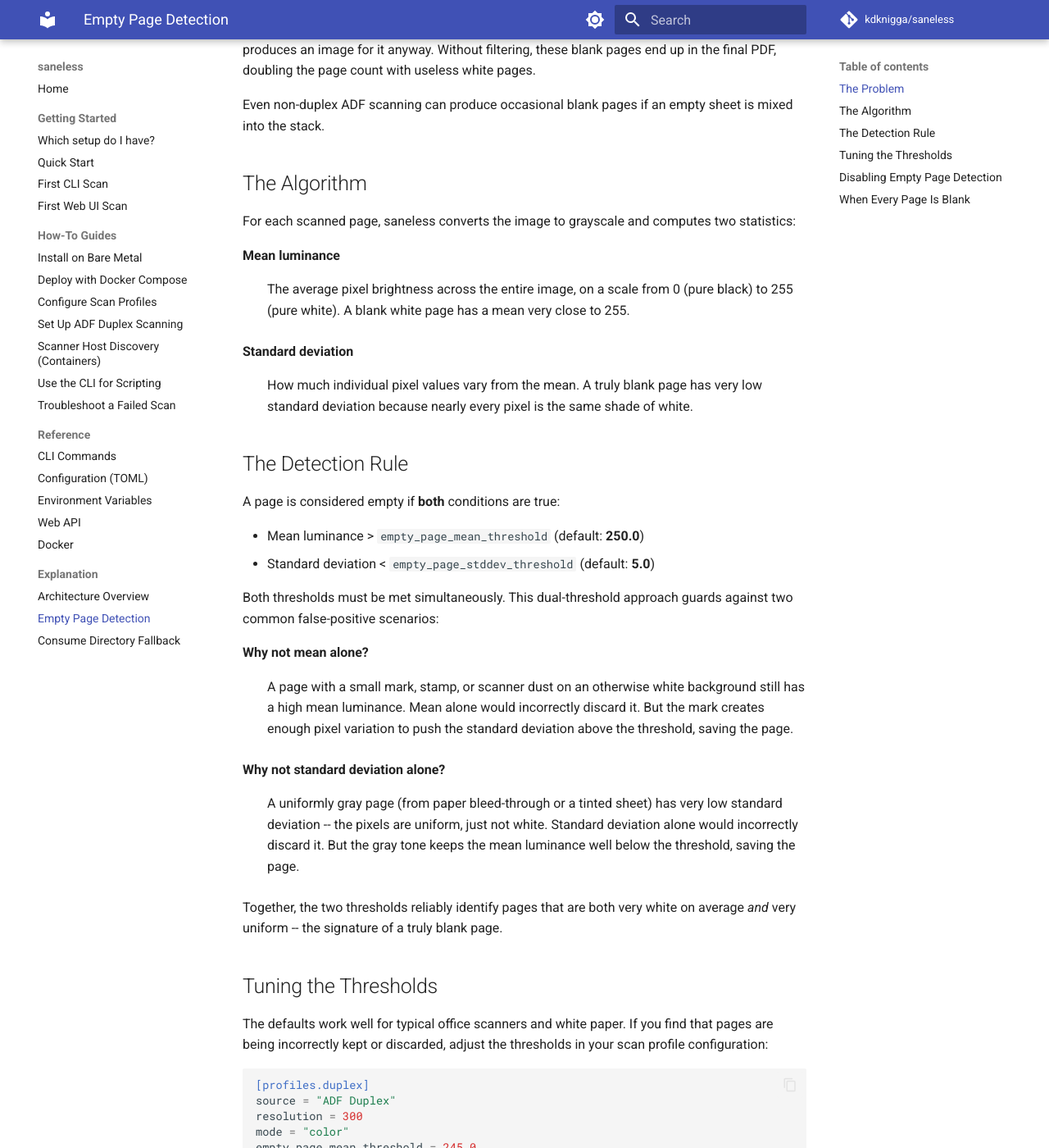
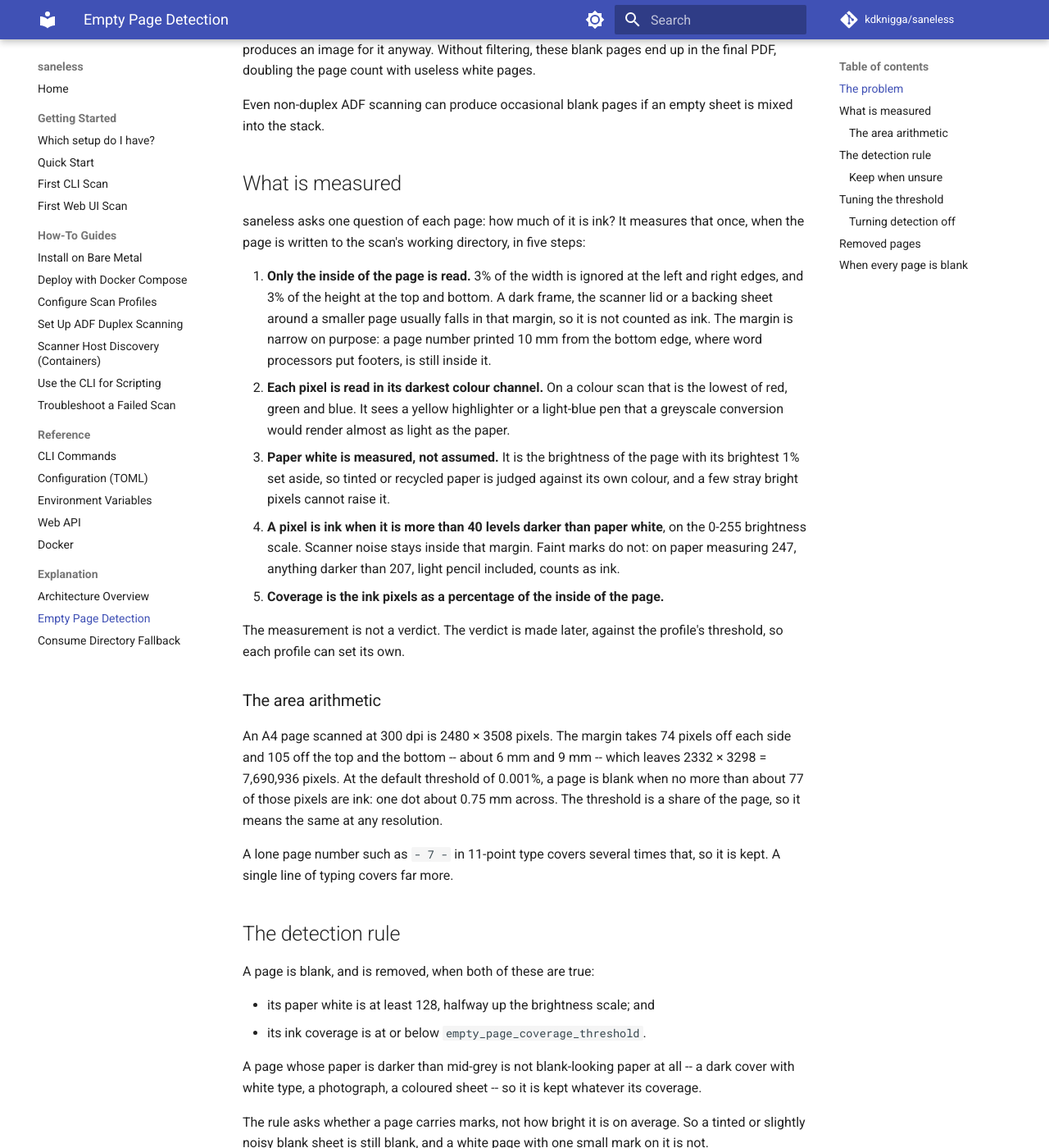
Before and after one commit to kdknigga/saneless, an MkDocs documentation site: the page built from docs/explanation/empty-page-detection.md, in a window 1280 px wide and 1400 px high, scrolled down 234 px. Shown: the whole window at 82% size. Built offline with MkDocs 1.6.1 and Material for MkDocs 9.7.7, drawn with Linux system fonts in a browser that asks for light colours; comment, search, counter and statistics services are not loaded; some of the changed text lies outside the part shown.

Commit message:
docs(41-11): describe the coverage-based blank-page rule
- empty-page-detection.md rewritten for the rule the code applies: the 3%
  inset and its A4 arithmetic, darkest channel, paper white, the 40-level
  ink margin, the paper floor, no dust promise; sections Tuning the
  threshold, Removed pages and When every page is blank (exit 8, PDF kept)
- configure-scan-profiles, set-up-adf-duplex and reference/configuration:
  the removed mean/stddev keys replaced by empty_page_coverage_threshold;
  the #tuning-the-thresholds link updated to #tuning-the-threshold
- troubleshoot-a-failed-scan: the exit-1 all-blank bullet redirects to the
  exit-8 section; exit 7 lists the unreadable-sheet duplex split warning
  (M-02) with the (backs) PDF in sheet order
- doc-truth: the how-to pin rewritten for the coverage direction (prose,
  example below the default, and the real is_blank); new
  test_empty_page_explanation_matches_the_detector derives the key, default,
  trim, percentile, ink margin, floor and the quoted log line from the code;
  no docs page may name a removed key

Co-Authored-By: Claude Opus 5.5 (1M context) <noreply@anthropic.com>
Claude-Session: https://claude.ai/code/session_013CxQxLcnRUSK9XY3SKundu

````diff
--- a/docs/explanation/empty-page-detection.md
+++ b/docs/explanation/empty-page-detection.md
@@ -1,61 +1,75 @@
 # How Empty Page Detection Works
 
-## The Problem
+## The problem
 
 ADF (Automatic Document Feeder) scanners with duplex capability scan both sides of every sheet. When scanning single-sided documents, the back of each page is blank -- but the scanner produces an image for it anyway. Without filtering, these blank pages end up in the final PDF, doubling the page count with useless white pages.
 
 Even non-duplex ADF scanning can produce occasional blank pages if an empty sheet is mixed into the stack.
 
-## The Algorithm
+## What is measured
 
-For each scanned page, saneless converts the image to grayscale and computes two statistics:
+saneless asks one question of each page: how much of it is ink? It measures that once, when the page is written to the scan's working directory, in five steps:
 
-**Mean luminance**
-:   The average pixel brightness across the entire image, on a scale from 0 (pure black) to 255 (pure white). A blank white page has a mean very close to 255.
+1. **Only the inside of the page is read.** 3% of the width is ignored at the left and right edges, and 3% of the height at the top and bottom. A dark frame, the scanner lid or a backing sheet around a smaller page usually falls in that margin, so it is not counted as ink. The margin is narrow on purpose: a page number printed 10 mm from the bottom edge, where word processors put footers, is still inside it.
+2. **Each pixel is read in its darkest colour channel.** On a colour scan that is the lowest of red, green and blue. It sees a yellow highlighter or a light-blue pen that a greyscale conversion would render almost as light as the paper.
+3. **Paper white is measured, not assumed.** It is the brightness of the page with its brightest 1% set aside, so tinted or recycled paper is judged against its own colour, and a few stray bright pixels cannot raise it.
+4. **A pixel is ink when it is more than 40 levels darker than paper white**, on the 0-255 brightness scale. Scanner noise stays inside that margin. Faint marks do not: on paper measuring 247, anything darker than 207, light pencil included, counts as ink.
+5. **Coverage is the ink pixels as a percentage of the inside of the page.**
 
-**Standard deviation**
-:   How much individual pixel values vary from the mean. A truly blank page has very low standard deviation because nearly every pixel is the same shade of white.
+The measurement is not a verdict. The verdict is made later, against the profile's threshold, so each profile can set its own.
 
-## The Detection Rule
+### The area arithmetic
 
-A page is considered empty if **both** conditions are true:
+An A4 page scanned at 300 dpi is 2480 × 3508 pixels. The margin takes 74 pixels off each side and 105 off the top and the bottom -- about 6 mm and 9 mm -- which leaves 2332 × 3298 = 7,690,936 pixels. At the default threshold of 0.001%, a page is blank when no more than about 77 of those pixels are ink: one dot about 0.75 mm across. The threshold is a share of the page, so it means the same at any resolution.
 
-- Mean luminance > `empty_page_mean_threshold` (default: **250.0**)
-- Standard deviation < `empty_page_stddev_threshold` (default: **5.0**)
+A lone page number such as `- 7 -` in 11-point type covers several times that, so it is kept. A single line of typing covers far more.
 
-Both thresholds must be met simultaneously. This dual-threshold approach guards against two common false-positive scenarios:
+## The detection rule
 
-**Why not mean alone?**
-:   A page with a small mark, stamp, or scanner dust on an otherwise white background still has a high mean luminance. Mean alone would incorrectly discard it. But the mark creates enough pixel variation to push the standard deviation above the threshold, saving the page.
+A page is blank, and is removed, when both of these are true:
 
-**Why not standard deviation alone?**
-:   A uniformly gray page (from paper bleed-through or a tinted sheet) has very low standard deviation -- the pixels are uniform, just not white. Standard deviation alone would incorrectly discard it. But the gray tone keeps the mean luminance well below the threshold, saving the page.
+- its paper white is at least 128, halfway up the brightness scale; and
+- its ink coverage is at or below `empty_page_coverage_threshold`.
 
-Together, the two thresholds reliably identify pages that are both very white on average *and* very uniform -- the signature of a truly blank page.
+A page whose paper is darker than mid-grey is not blank-looking paper at all -- a dark cover with white type, a photograph, a coloured sheet -- so it is kept whatever its coverage.
 
-## Tuning the Thresholds
+The rule asks whether a page carries marks, not how bright it is on average. So a tinted or slightly noisy blank sheet is still blank, and a white page with one small mark on it is not.
 
-The defaults work well for typical office scanners and white paper. If you find that pages are being incorrectly kept or discarded, adjust the thresholds in your scan profile configuration:
+### Keep when unsure
+
+The default is set to keep pages, not to tidy them. A blank page that is kept costs one extra page in paperless-ngx. A page with something on it that is removed is gone, because removed pages are not kept anywhere. So the default keeps a lone page number and a few faint pencil lines, and in exchange it does not promise to remove every blank sheet.
+
+Dust is the usual reason a blank sheet survives. A blank back with a few specks on it is removed, but one with more than about ten small specks can carry enough ink to be kept. That is by design.
+
+## Tuning the threshold
+
+There is one setting, per profile: `empty_page_coverage_threshold`, the most ink a blank page may carry, as a percentage of the inside of the page. The default is `0.001`. Any value from 0 to 100 is accepted, and a value outside that range is refused when the config loads.
+
+- **To keep more pages** -- faint pencil, a light stamp, a nearly empty form that detection removed -- lower it. At `0`, only a page with no ink pixel at all is removed.
+- **To remove more pages** -- dusty blank backs that keep getting through -- raise it, with care and in small steps. A lone page number measures only a few thousandths of a percent, so a value such as `0.01` removes pages like that too.
 
 ```toml
-[profiles.duplex]
-source = "ADF Duplex"
+[profiles.pencil-notes]
+source = "ADF"
 resolution = 300
-mode = "color"
-empty_page_mean_threshold = 245.0
-empty_page_stddev_threshold = 8.0
+mode = "Gray"
+empty_page_coverage_threshold = 0
 ```
 
-**To be more aggressive** (discard more pages): lower the mean threshold or raise the stddev threshold.
-
-**To be more conservative** (keep more pages): raise the mean threshold or lower the stddev threshold.
+The margin, the paper-white measurement and the 40-level ink margin are fixed; the threshold is the only thing to tune.
 
 !!! tip
-    If you are unsure whether detection is working correctly, run the scan with `saneless -v scan ...` (or set `log_level = "DEBUG"` under `[output]`). The log will show the exact mean and stddev values for each page along with the keep/discard decision.
+    Every page gets one line in the saneless log at the default `INFO` level, whether it was kept or removed:
 
-## Disabling Empty Page Detection
+    ```
+    Blank-page check: page 3 of 12 (a-0003.png): ink 0.00034% of the inset, paper white 249, threshold 0.001% -> REMOVE
+    ```
 
-If you want to keep all scanned pages regardless of content, disable detection in the profile:
+    The coverage is written at full precision, so you can see how far each page was from the threshold and pick a value between the pages you want kept and the ones you want removed. `saneless scan` writes these lines to its log file (`log_file` under `[output]`); `saneless serve` writes them to its stderr, which `docker logs` or `journalctl` shows.
+
+### Turning detection off
+
+If you want to keep every scanned page regardless of content, disable detection in the profile:
 
 ```toml
 [profiles.keep-all]
@@ -65,12 +79,34 @@ mode = "color"
 enable_empty_page_detection = false
 ```
 
-This is useful when scanning documents where blank pages are intentional (such as forms with designated blank backs).
+This is useful when scanning documents where blank pages are intentional, such as forms with designated blank backs.
 
-## When Every Page Is Blank
+## Removed pages
 
-If detection removes every page of a scan, the scan fails with "All pages were blank" and nothing is uploaded. If the document really is blank, or its pages are faint enough to look blank, make detection more conservative as described under [Tuning the Thresholds](#tuning-the-thresholds) or disable it for that profile.
+Removed pages are not kept anywhere. They are deleted with the scan's working directory when the scan ends, like every other page of a finished scan. Instead, saneless names them, by where they were in the scanned document:
 
-A scanner that returns no pages at all is reported separately, as "No pages were scanned", and an empty feeder still reports that no paper was detected. The all-blank failure therefore always means the scanner did return pages and detection judged all of them empty, so the two situations are never confused.
+```
+Removed as blank: pages 2, 4 of 4 scanned.
+```
+
+You see this note:
+
+- in the web UI, under the page counts in the status area and in the job history;
+- in `saneless jobs --json`, as the `pages_removed_positions` list;
+- on stdout after the `Done:` line, for `saneless scan`.
+
+The numbers are page numbers in the document as it was scanned, before anything was removed. For a manual duplex scan that is the interleaved document, so page 2 is the back of the first sheet. The numbering is the same for every source, and it is the numbering the log lines above use.
+
+The note is information, not a warning. A scan that removed blank pages is a plain success: **Done** in the web UI, exit 0 from `saneless scan`, and `"warning": null` in `saneless jobs --json`. If a page with something on it was taken for a blank one, rescan that sheet, and lower the threshold for the profile.
+
+Detection does not run on the two PDFs a manual duplex mismatch produces, or on the pages kept after a failed scan. Those exist so you can see exactly what the scanner picked up.
+
+## When every page is blank
+
+If detection removes every page of a scan, nothing is uploaded and the scan fails: `saneless scan` exits 8, and the web UI shows the error on the job. The pages are not lost. saneless assembles every page it scanned, before detection removed any, into one PDF under `failed/` in its data directory, and the error names the file.
+
+If the document really is blank, delete the file. If it is not, lower `empty_page_coverage_threshold` for the profile as described under [Tuning the threshold](#tuning-the-threshold), or turn detection off for it, then scan again. Or upload the kept PDF yourself. [Troubleshoot a Failed Scan](../how-to/troubleshoot-a-failed-scan.md#every-page-looked-blank-exit-8) covers the same failure from its exit code.
+
+A scanner that returns no pages at all is reported separately, as "No pages were scanned", and an empty feeder still reports that no paper was detected. The all-blank failure therefore always means the scanner did return pages and detection judged all of them blank, so the two situations are never confused.
 
 Empty page detection is the only place saneless judges what is on a page. The scanner backend never discards a page for its content: with detection disabled, a page that is uniformly white or uniformly black is kept and assembled like any other. The only pages the backend skips are the ones it could not read at all -- an image with zero width or height, or a buffer far too small to be a real page -- and each of those is logged individually with its page number. Those are integrity checks rather than blank-page detection: they ask whether the scanner returned a decodable image, never whether the page was worth keeping.
--- a/docs/how-to/configure-scan-profiles.md
+++ b/docs/how-to/configure-scan-profiles.md
@@ -63,8 +63,7 @@ In the web UI, select the profile from the dropdown before clicking Scan.
 | `default_tags` | list of int | `[]` | Paperless-ngx tag IDs to apply automatically |
 | `default_correspondent` | int or null | `null` | Paperless-ngx correspondent ID |
 | `enable_empty_page_detection` | bool | `true` | Remove blank pages from scans |
-| `empty_page_mean_threshold` | float | `250.0` | Mean luminance threshold for blank detection (higher = stricter) |
-| `empty_page_stddev_threshold` | float | `5.0` | Standard deviation threshold for blank detection |
+| `empty_page_coverage_threshold` | float | `0.001` | The most ink a page may carry and still be removed as blank, as a percentage (0 to 100) of the page inside a 3% margin. Lower keeps more pages; `0` removes only pages with no ink at all |
 | `auto_source_mode` | string | `"flatbed"` | When source is `"Auto"`: `"flatbed"` for single-page or `"adf"` for multi-page feeder |
 | `paper_size` | string | `"full"` | Constrain scan area: `"full"`, `"a3"`, `"a4"`, `"a5"`, `"letter"`, `"legal"` |
 | `auto_generated` | bool | `false` | Set by `auto-profiles`; marks machine-generated profiles |
@@ -180,7 +179,7 @@ saneless auto-profiles --force
 `--force` merges; it does not replace whole profiles:
 
 - It refreshes only profiles that carry `auto_generated = true`. In those, only the generated keys (`label`, `description`, `source`, `resolution`, `mode`, `auto_source_mode`, `duplex`, `auto_generated`) are rewritten in place, and a generated key the new run no longer writes is removed.
-- Everything else in the profile is kept: `default_tags`, `default_correspondent`, `title`, `paper_size`, the empty-page thresholds, and your comments.
+- Everything else in the profile is kept: `default_tags`, `default_correspondent`, `title`, `paper_size`, the empty-page settings, and your comments.
 - A hand edit to a generated key, such as `resolution = 600`, is overwritten. To keep your edits, delete the `auto_generated` line from that profile.
 - A profile without `auto_generated = true` is never changed, even with `--force`. It is listed as `Skipped (not auto-generated)`; rename or delete it to let `auto-profiles` regenerate it.
 
@@ -247,15 +246,14 @@ mode = "Color"
 enable_empty_page_detection = false
 ```
 
-A page counts as empty only when its mean luminance is **above** `empty_page_mean_threshold` *and* its standard deviation is **below** `empty_page_stddev_threshold`. So to keep pages with faint content -- pencil, a light stamp, a pale carbon copy -- raise the mean threshold and lower the stddev threshold. Moving either one the other way discards more pages, not fewer:
+A page counts as empty only when its ink covers **no more than** `empty_page_coverage_threshold` percent of the page inside a narrow margin. So to keep pages with faint or sparse content -- pencil, a light stamp, a nearly empty form -- lower the threshold. Raising it removes more pages, not fewer. At `0`, only a page with no ink at all is removed:
 
 ```toml
 [profiles.pencil-notes]
 source = "ADF"
 resolution = 300
 mode = "Gray"
-empty_page_mean_threshold = 253.0
-empty_page_stddev_threshold = 3.0
+empty_page_coverage_threshold = 0.0005
 ```
 
-See [How Empty Page Detection Works](../explanation/empty-page-detection.md#tuning-the-thresholds) for both directions written out.
+See [How Empty Page Detection Works](../explanation/empty-page-detection.md#tuning-the-threshold) for what is measured and both directions written out.
````
Also changed, not shown: docs/how-to/set-up-adf-duplex.md (+3 -4 lines), docs/how-to/troubleshoot-a-failed-scan.md (+11 -3 lines), docs/reference/configuration.md (+1 -2 lines), 1 other file.
